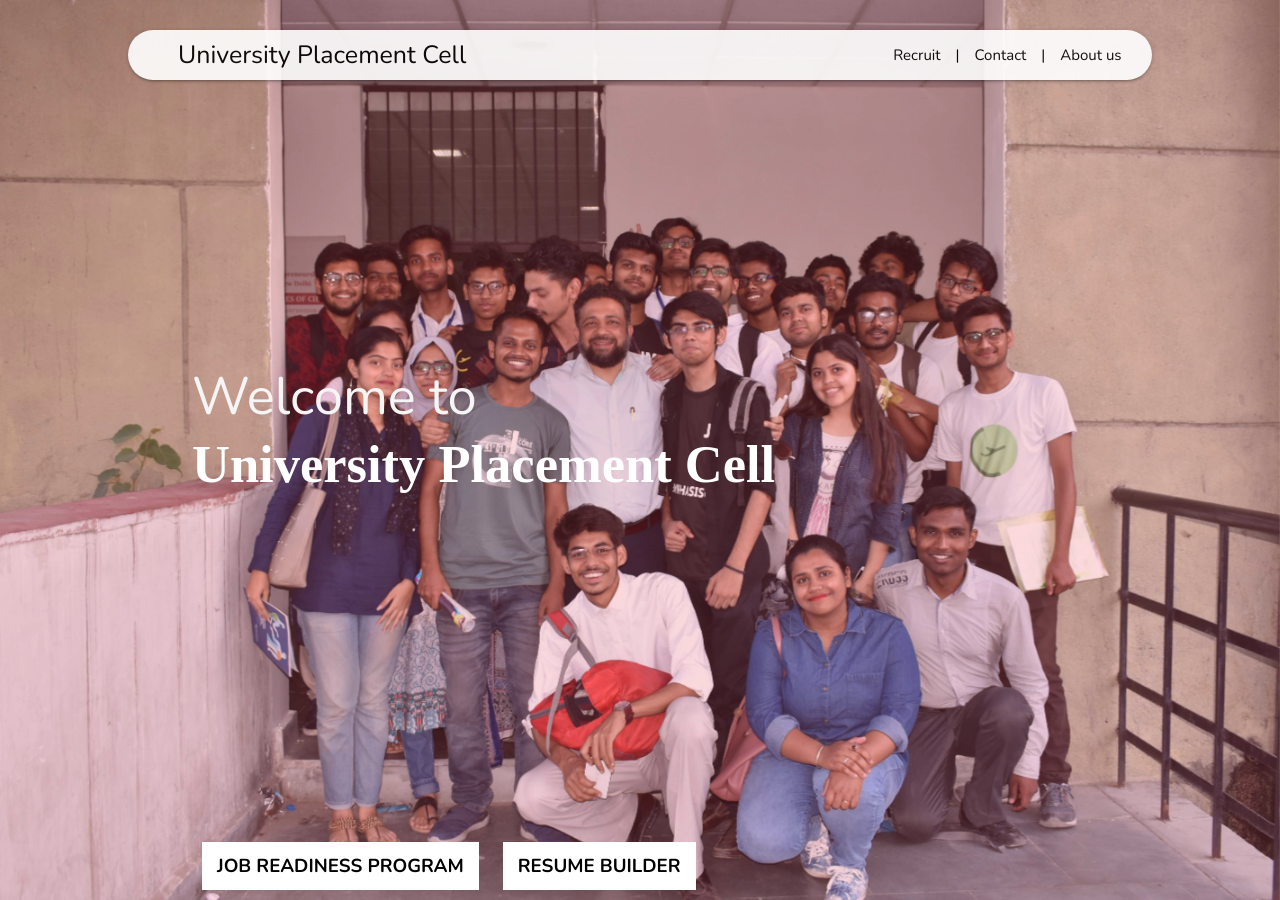
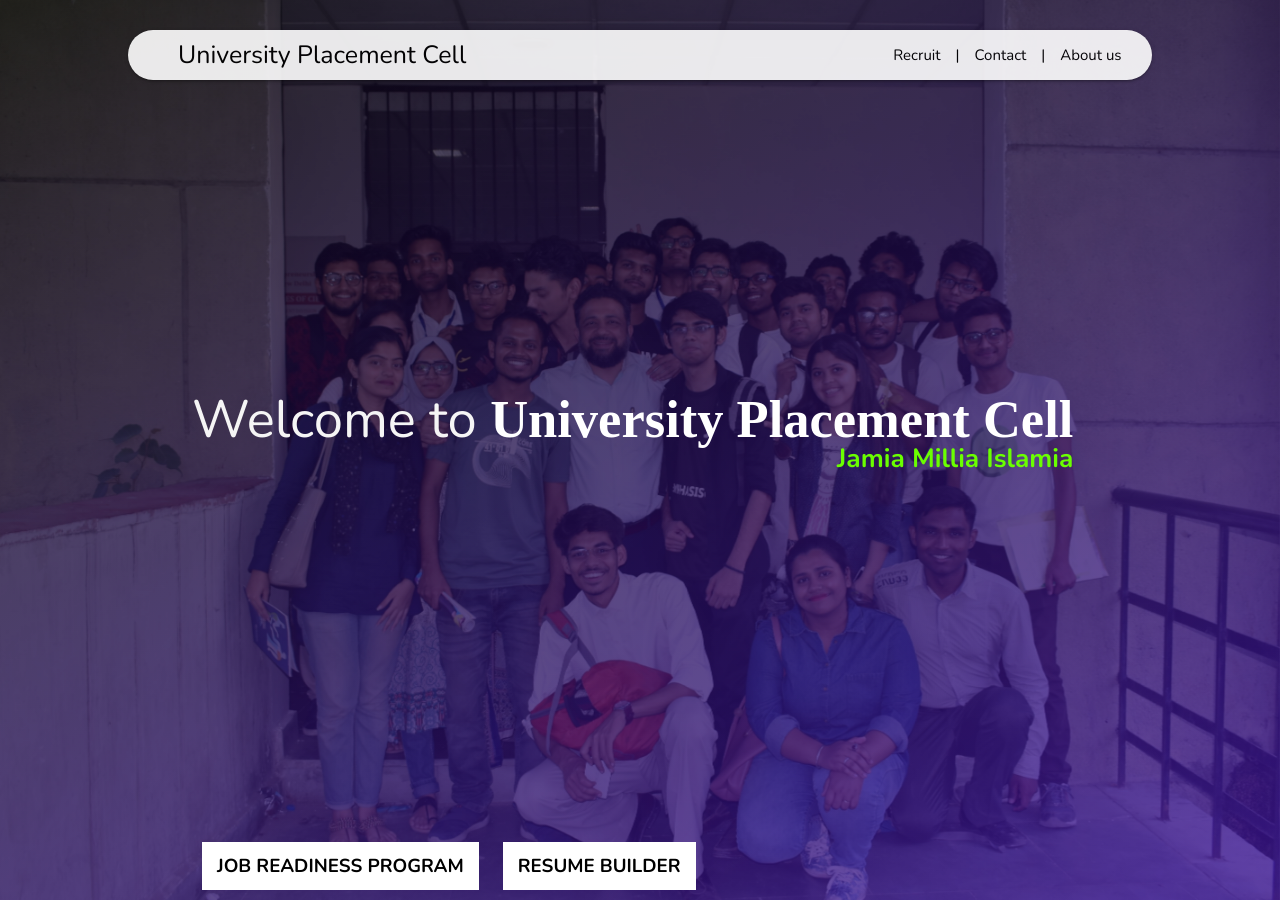
Before and after one commit to alhacen/upcjmi-jekyll, a Jekyll site: the page built from index.html, in a window 1280 px wide and 900 px high. Built offline with Jekyll 4.4.1, drawn with Linux system fonts in a browser that asks for light colours; some web fonts are replaced; some of the changed text lies outside the part shown.

Commit message:
Corrected Minor bugs

```diff
--- a/_layouts/default.html
+++ b/_layouts/default.html
@@ -26,9 +26,9 @@
         <nav class="nav_bar white hide-on-med-and-down" >
             <div class="nav-wrapper">
 
-                <a href="#" class="brand-logo hide-on-med-and-down">University Placement Cell</a>
+                <a href="#" class="brand-logo">University Placement Cell</a>
 
-                <ul id="nav-mobile" class="right hide-on-med-and-down">
+                <ul id="nav-mobile" class="right">
                     <li><a href="#recruit">Recruit</a></li>
                     <li><p>|</p></li>
                     <li><a href="#contact">Contact</a></li>
--- a/_sass/index/landing.scss
+++ b/_sass/index/landing.scss
@@ -19,7 +19,7 @@
     position: absolute;
     width: 100%;
     min-height: 100%;
-    background-color: #e453;
+    background-image: linear-gradient(153deg, rgba(0,0,0,0.75) 0%, rgba(58,17,147,0.75) 95%);
     top: 0;
     left: 0;
 }
@@ -40,7 +40,7 @@
 }
 
 @media screen and (max-width: 601px) {
-    .header_btn {
-        width: 100% !important
+    .content {
+        text-align: center;
     }
 }
--- a/assets/css/styles.scss
+++ b/assets/css/styles.scss
@@ -66,6 +66,26 @@
     font-family: 'Tienne', serif;
 }
 
+h1{
+    font-size: 3.5rem !important;
+}
+h2 {
+    font-size: 3rem !important;
+}
+h3 {
+    font-size: 2rem !important;
+}
+.with-sub-heading{
+    display: inline-block;
+    line-height: 1;
+}
+
+.with-sub-heading span{
+    font-size: 1.75rem;
+    color: #6AFF00;
+    font-weight: 700;
+}
+
 @media only screen and (max-width : 601px) {
 
     h1,
@@ -95,4 +115,13 @@
         margin-left: 0;
         margin-right: 0;
     }
+
+    .with-sub-heading span{
+        font-size: 1.75rem;
+    }
 }
+@media screen and (min-width: 601px) {
+    .with-sub-heading span{
+        float: right;
+    }
+}
--- a/index.html
+++ b/index.html
@@ -2,18 +2,20 @@
 layout: default
 title: UPCJMI welcomes you
 css: index
+description: Welcome to University Placement Cell, Jamia Millia Islamia. In Jamia we belive in...
 ---
 
 <div id="landing">
 	<div class="holder">
 		<div id="carosusel">
 			<div class="carousel carousel-slider" style="position:absolute;">
-				<a class="carousel-item" href="#one!" style="">
+				<span class="carousel-item">
+
 					<div class="bg-img" style="background-image: url('/assets/images/carosusel/bg1.jpg');"></div>
-				</a>
-				<a class="carousel-item" href="#one!">
+				</span>
+				<span class="carousel-item">
 					<div class="bg-img" style="background-image: url('/assets/images/carosusel/bg1.jpg');"></div>
-				</a>
+				</span>
 			</div>
 		</div>
 		<div class="content">
@@ -22,7 +24,12 @@
 				<span class="welcome grey-text text-lighten-4">
 					Welcome to
 				</span>
-				<h1 class="white-text">University Placement Cell</h1>
+				<h1 class="white-text with-sub-heading">
+					University Placement Cell <br>
+					<span>
+						Jamia Millia Islamia
+					</span>
+				</h1>
 			</div>
 			<div class="container">
 				<div href="#!" class="button white">
```
Also changed, not shown: other parts of index.html (+1 -1 lines).
